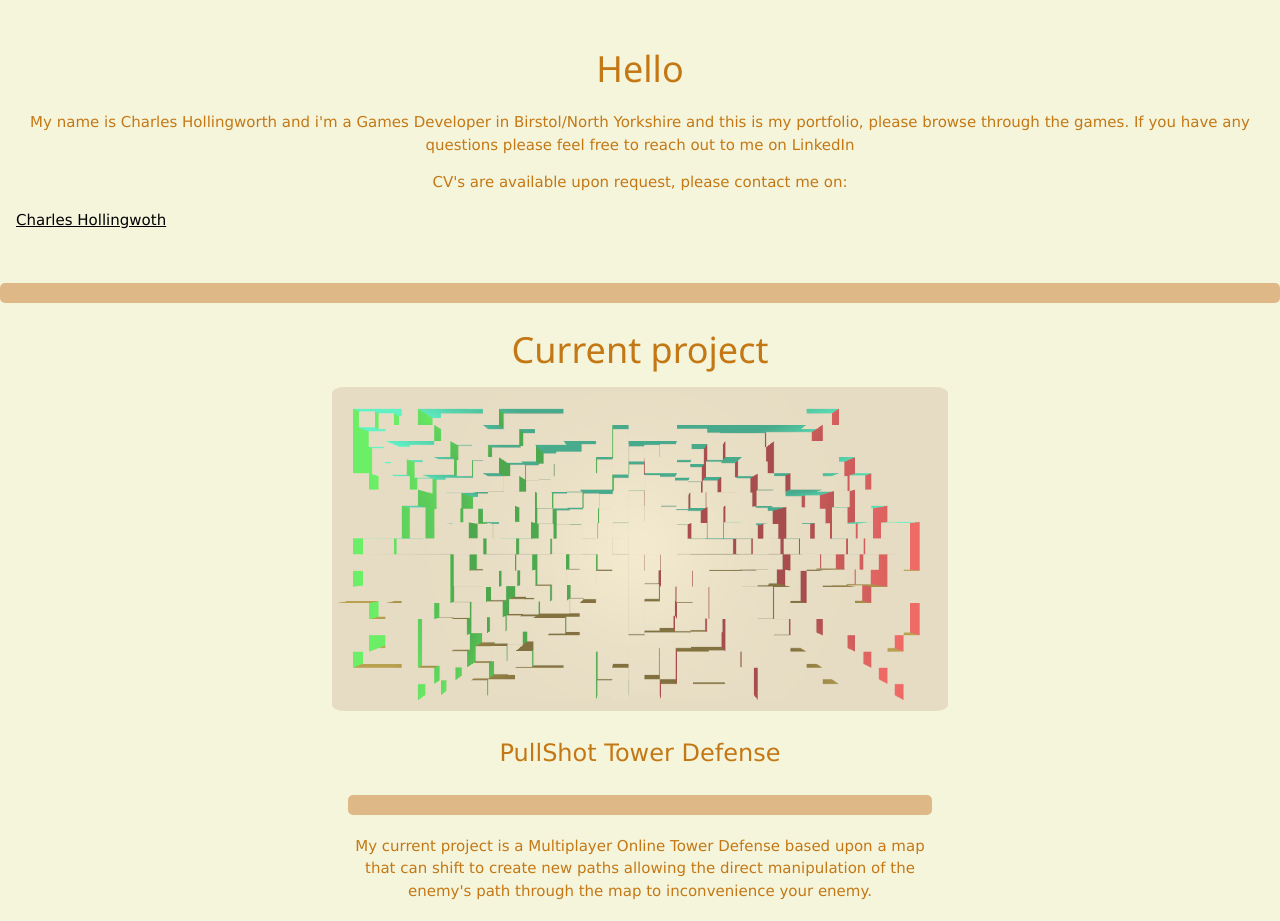
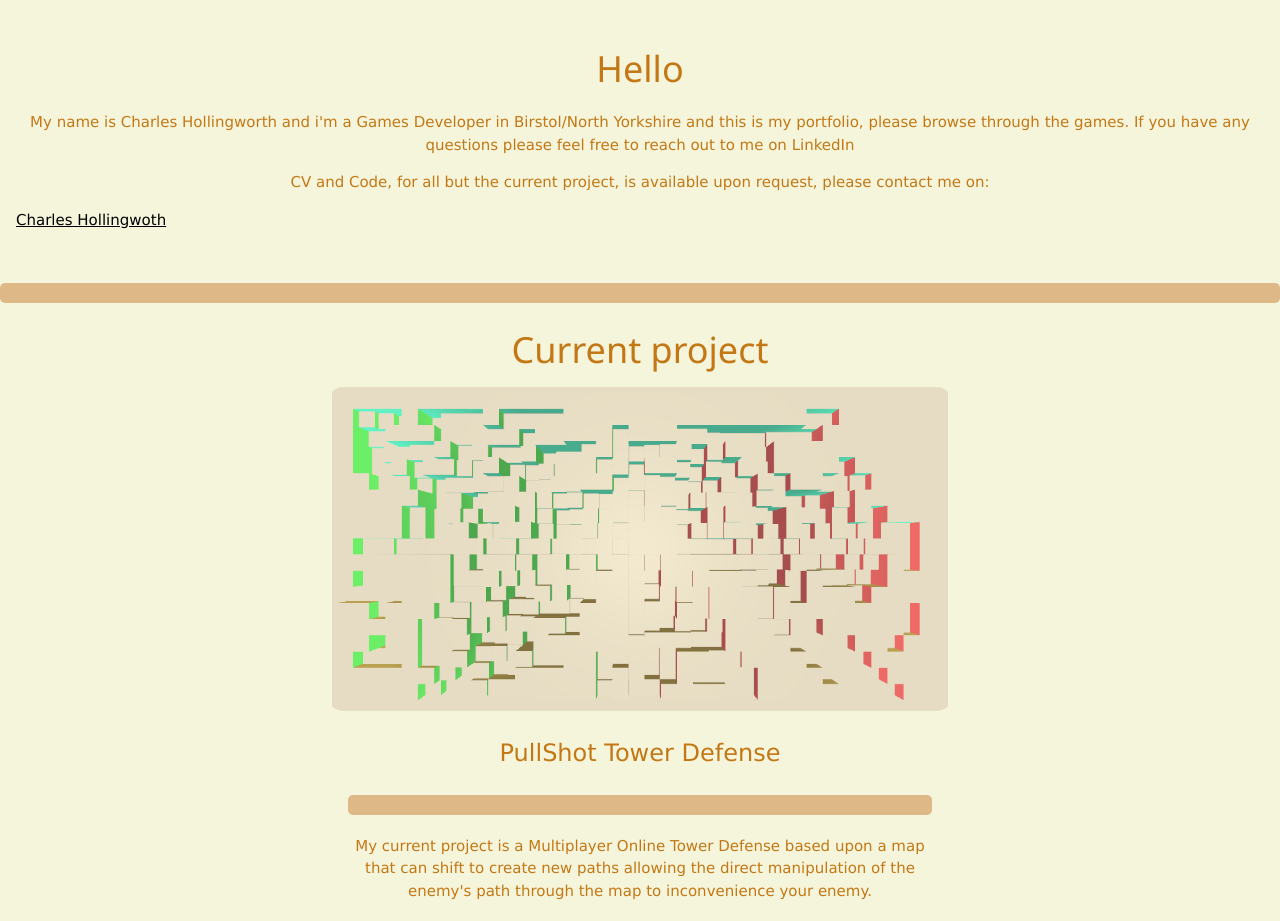
Before and after one commit to CHollingworth/CHollingworth.github.io, a plain HTML site: page index.html in a window 1280 px wide. Shown: the top 921 px of the page. Drawn offline with nearby package versions, Linux system fonts and the light colour scheme.

```diff
--- a/index.html
+++ b/index.html
@@ -15,7 +15,7 @@
     <div id="about" class="w3-container w3-padding-32">
         <h1 class="w3-center">Hello</h1>
         <p>My name is Charles Hollingworth and i'm a Games Developer in Birstol/North Yorkshire and this is my portfolio, please browse through the games. If you have any questions please feel free to reach out to me on LinkedIn</p>
-        <p>CV's are available upon request, please contact me on:</p>
+        <p>CV and Code, for all but the current project, is available upon request, please contact me on:</p>
         <a href="https://uk.linkedin.com/in/charles-h-27663a258?trk=profile-badge">Charles Hollingwoth</a>
 
     </div>
```
